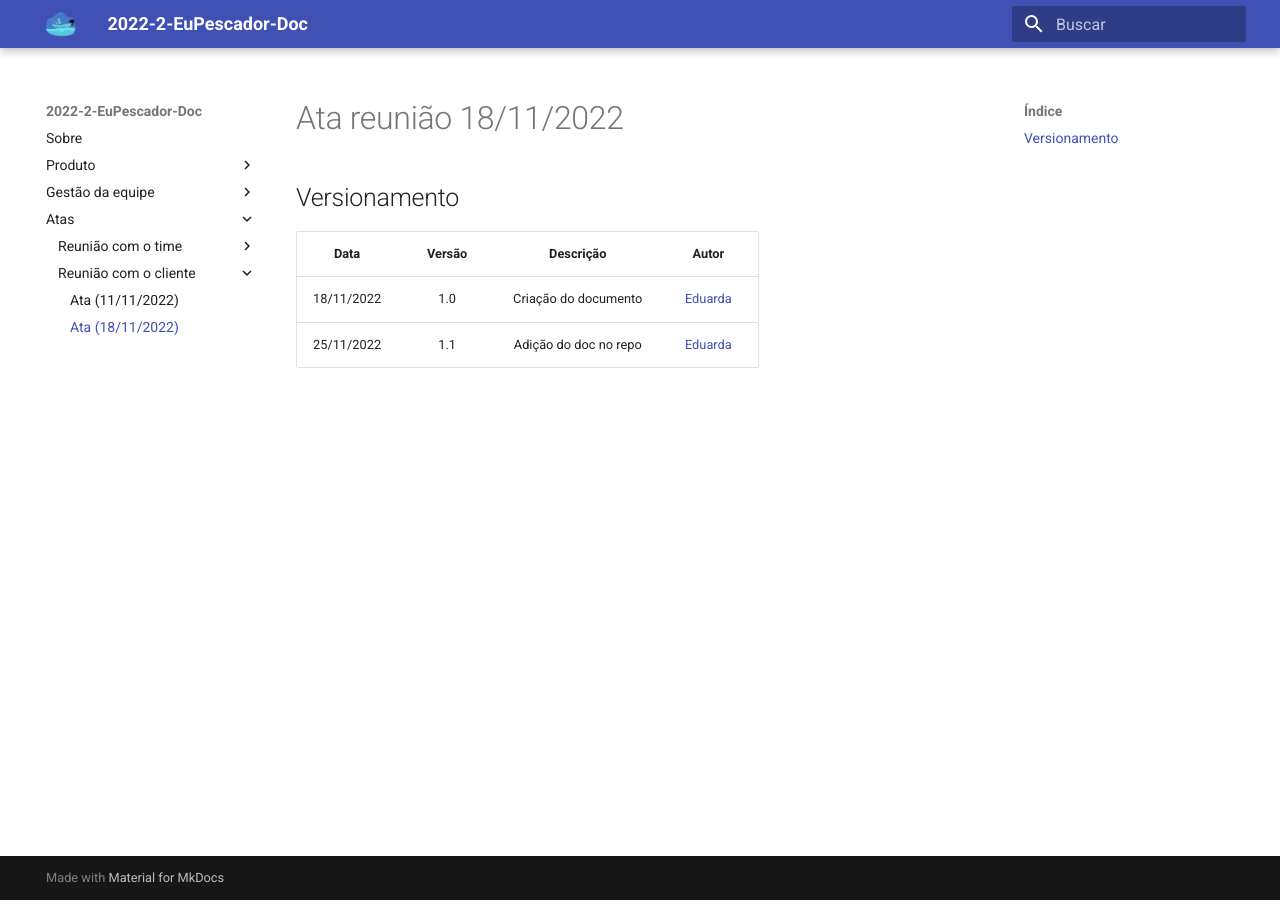
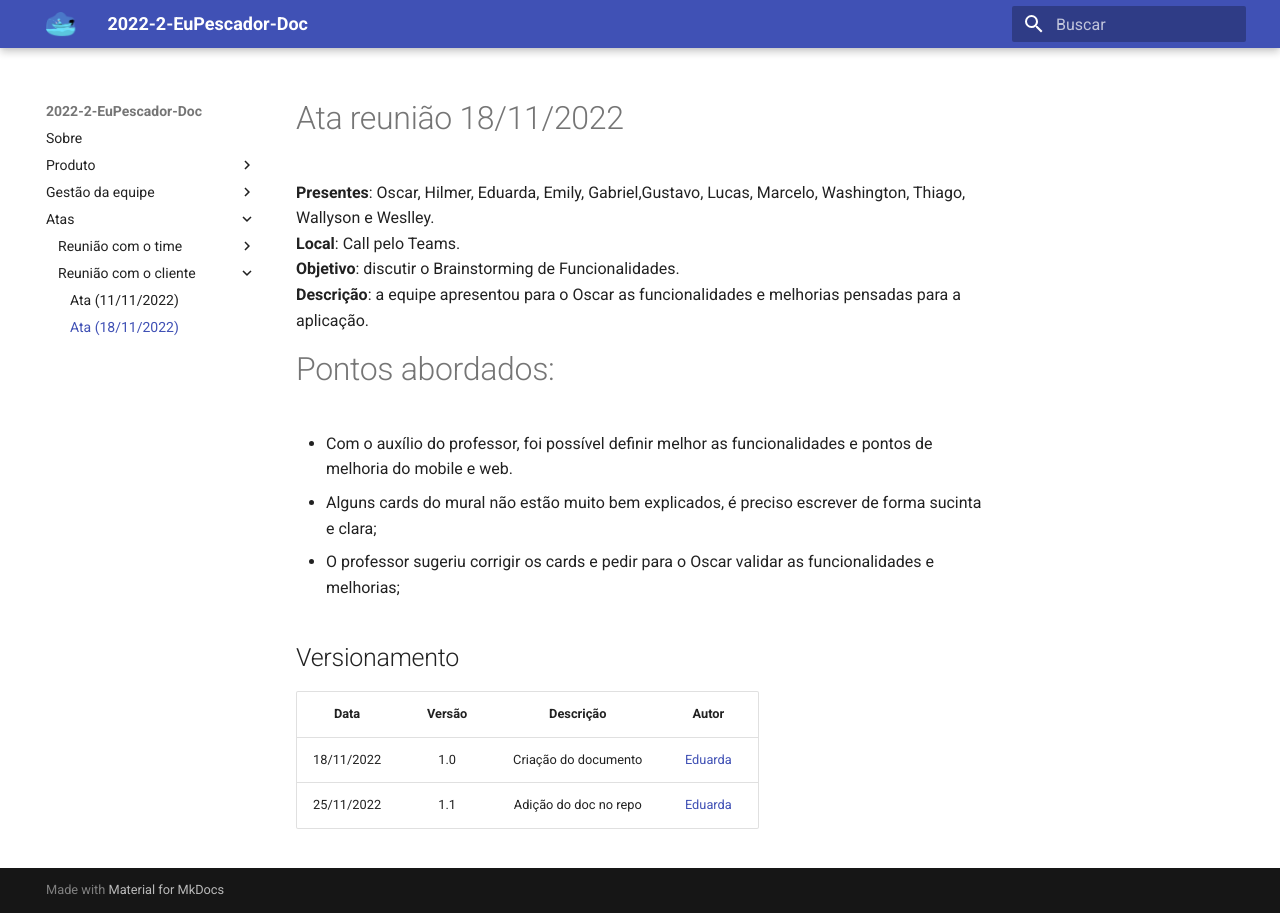
Before and after one commit to fga-eps-mds/2022-2-EuPescador-Doc, an MkDocs documentation site: the page built from docs/atas/reuniao-com-cliente/ata_18_11_22.md, in a window 1280 px wide. Built offline with MkDocs 1.6.1 and Material for MkDocs 9.7.7, drawn with Linux system fonts in a browser that asks for light colours; nearby versions of some CDN libraries.

Commit message:
Correções nas atas

```diff
--- a/docs/atas/reuniao-com-cliente/ata_18_11_22.md
+++ b/docs/atas/reuniao-com-cliente/ata_18_11_22.md
@@ -1,5 +1,14 @@
 # Ata reunião 18/11/2022
 
+**Presentes**: Oscar, Hilmer, Eduarda, Emily, Gabriel,Gustavo, Lucas, Marcelo, Washington, Thiago, Wallyson e Weslley. </br>
+**Local**: Call pelo Teams. </br>
+**Objetivo**: discutir o Brainstorming de Funcionalidades. </br>
+**Descrição**: a equipe apresentou para o Oscar as funcionalidades e melhorias pensadas para a aplicação.
+
+# Pontos abordados:
+- Com o auxílio do professor, foi possível definir melhor as funcionalidades e pontos de melhoria do mobile e web.
+- Alguns cards do mural não estão muito bem explicados, é preciso escrever de forma sucinta e clara;
+- O professor sugeriu corrigir os cards e pedir para o Oscar validar as funcionalidades e melhorias;
 
 ## Versionamento
 
```
Also changed, not shown: docs/atas/reuniao-com-time/ata_17_11_22.md (+1 -1 lines), docs/atas/reuniao-com-time/ata_19_11_22.md (+1 -1 lines).
